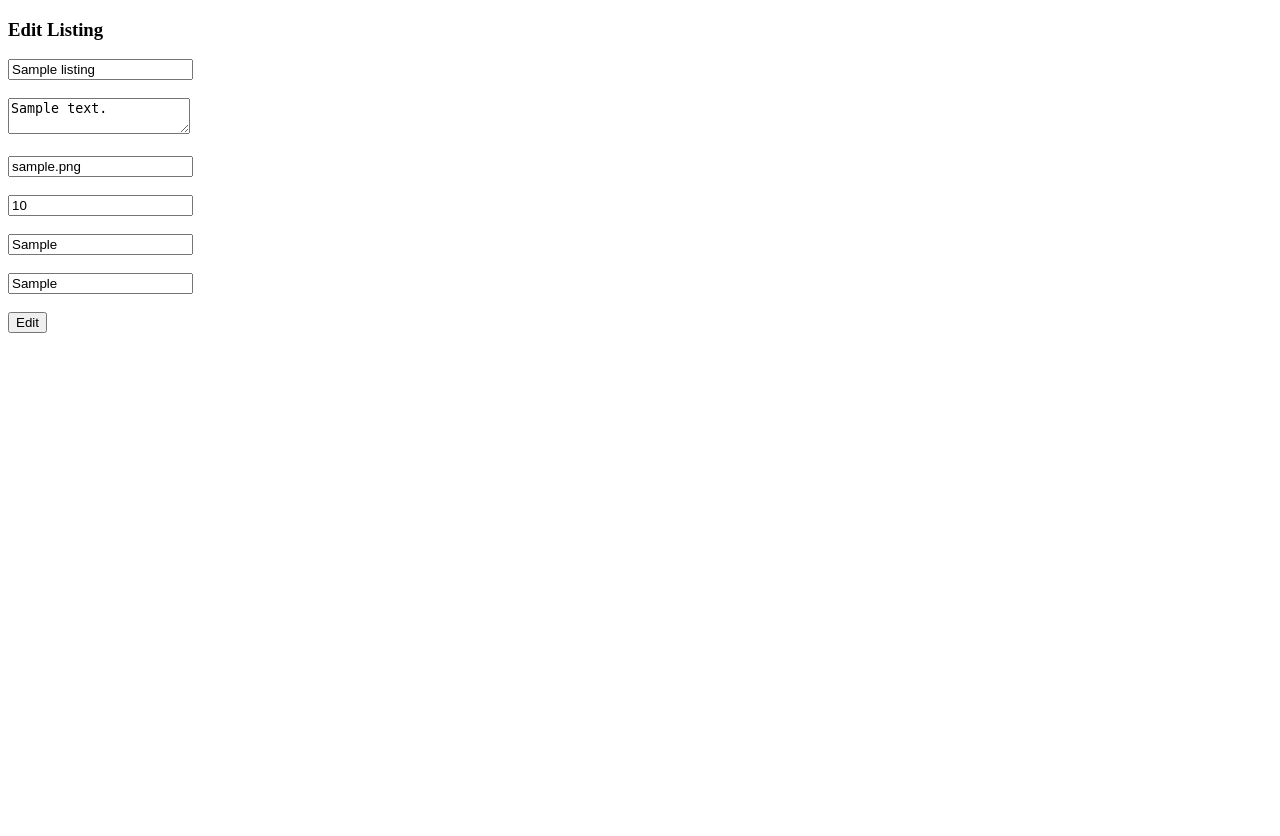
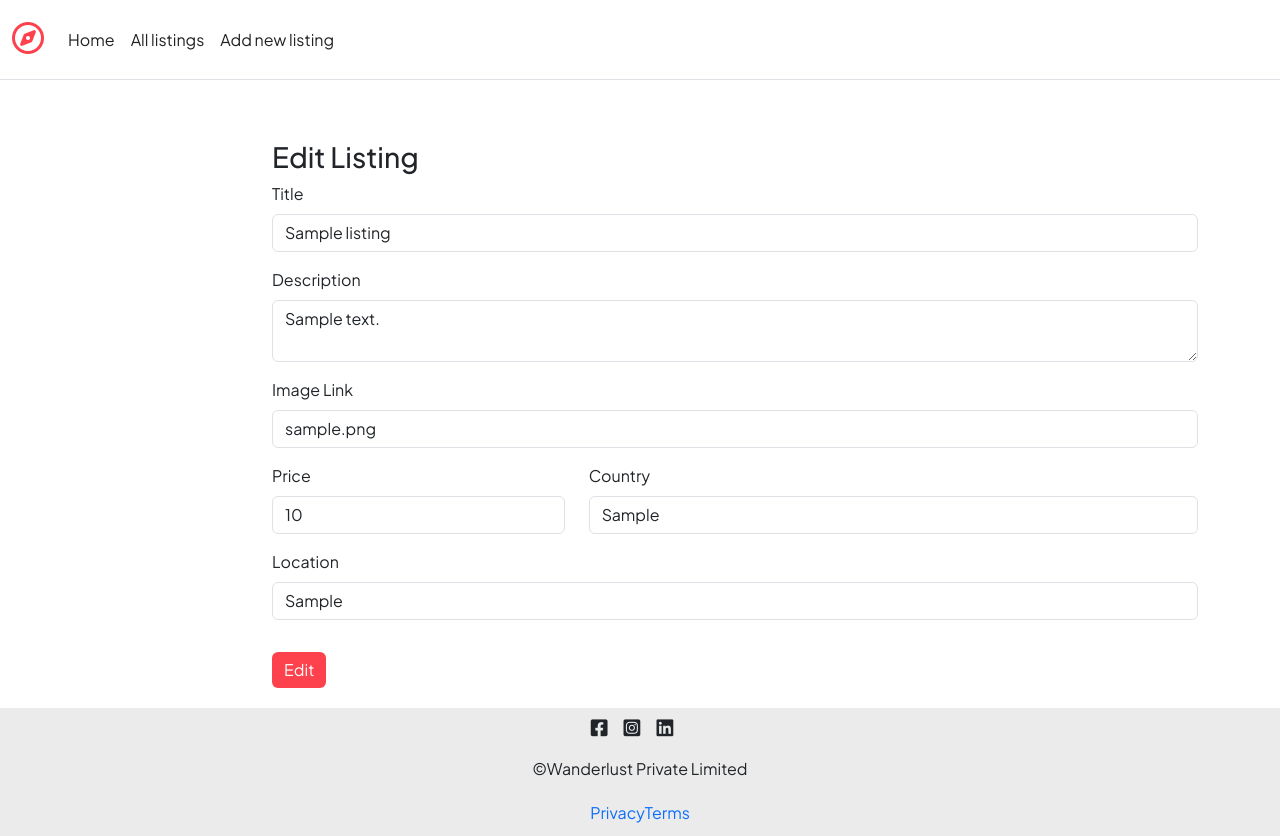
Before and after one commit to KalewarAchyuth/Wanderlust, a Node server app: page /listings/600000000000000000000001/edit in a window 1280 px wide. Before the commit the page ends 333 px from the top, so only its background shows below. Run offline with Node 20, Linux system fonts and the light colour scheme; tables that the repository leaves empty hold one stand-in row (values such as "Sample post"); some libraries are stand-ins or nearby versions.

Commit message:
Added styling for edit listing page

```diff
--- a/public/css/style.css
+++ b/public/css/style.css
@@ -108,3 +108,9 @@ h1{
     background-color: #fe424d !important;
     border: none !important;
 }
+
+/* Edit page */
+.edit-btn {
+    background-color: #fe424d !important;
+    border: none !important;
+}
--- a/views/listings/edit.ejs
+++ b/views/listings/edit.ejs
@@ -1,29 +1,73 @@
-<!DOCTYPE html>
-<html lang="en">
-<head>
-    <meta charset="UTF-8">
-    <meta name="viewport" content="width=device-width, initial-scale=1.0">
-    <title>Edit</title>
-</head>
-<body>
-  <h3>Edit Listing</h3>
+<% layout("/layouts/boilerplate") %>
 
-    <form method="POST" action="/listings/<%= listing._id %>?_method=PUT">
+<div class="row mt-3">
+    <div class="col offset-2">
 
-        <input name="listing[title]" value="<%= listing.title %>"> <br><br>
+        <form method="POST" action="/listings/<%= listing._id %>?_method=PUT">
+            <h3 class="mt-4">Edit Listing</h3>
 
-        <textarea name="listing[description]"><%= listing.description %></textarea> <br><br>
+            <div class="mb-3">
+                <label for="title" class="form-label">Title</label>
+                <input
+                    name="listing[title]"
+                    type="text"
+                    class="form-control"
+                    value="<%= listing.title %>"
+                >
+            </div>
 
-        <input name="listing[image][url]" value="<%= listing.image.url %>"> <br><br>
+            <div class="mb-3">
+                <label for="description" class="form-label">Description</label>
+                <textarea
+                    name="listing[description]"
+                    class="form-control"
+                ><%= listing.description %></textarea>
+            </div>
 
-        <input name="listing[price]" value="<%= listing.price %>"> <br><br>
+            <div class="mb-3">
+                <label for="image" class="form-label">Image Link</label>
+                <input
+                    name="listing[image][url]"
+                    type="text"
+                    class="form-control"
+                    value="<%= listing.image.url %>"
+                >
+            </div>
 
-        <input name="listing[location]" value="<%= listing.location %>"> <br><br>
+            <div class="row">
+                <div class="mb-3 col-md-4">
+                    <label for="price" class="form-label">Price</label>
+                    <input
+                        name="listing[price]"
+                        type="number"
+                        class="form-control"
+                        value="<%= listing.price %>"
+                    >
+                </div>
 
-        <input name="listing[country]" value="<%= listing.country %>"> <br><br>
+                <div class="mb-3 col-md-8">
+                    <label for="country" class="form-label">Country</label>
+                    <input
+                        name="listing[country]"
+                        type="text"
+                        class="form-control"
+                        value="<%= listing.country %>"
+                    >
+                </div>
+            </div>
 
-        <button>Edit</button>
+            <div class="mb-3">
+                <label for="location" class="form-label">Location</label>
+                <input
+                    name="listing[location]"
+                    type="text"
+                    class="form-control"
+                    value="<%= listing.location %>"
+                >
+            </div>
 
-    </form>
-</body>
-</html>
+            <button class="btn btn-dark edit-btn mt-3">Edit</button>
+
+        </form>
+    </div>
+</div>
```
